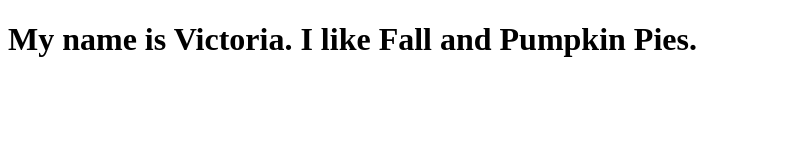
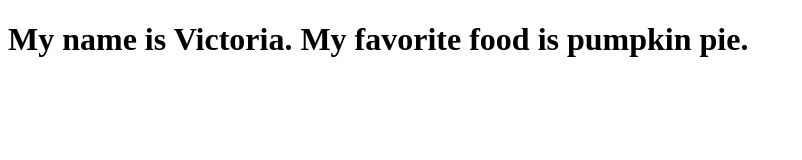
Before and after one commit to ViktoriiaMorozova/First-Project, a plain HTML site: page Victoria.html in a window 1280 px wide. Shown: the whole page, without its empty margins (0-802 px from the left). Drawn offline with Linux system fonts and the light colour scheme.

Commit message:
My second HTML page

```diff
--- a/Victoria.html
+++ b/Victoria.html
@@ -6,6 +6,6 @@
     <title>Victoria's page</title>
 </head>
 <body>
-    <h1>My name is Victoria. I like Fall and Pumpkin Pies.</h1>
+    <h1>My name is Victoria. My favorite food is pumpkin pie.</h1>
 </body>
 </html>
```
